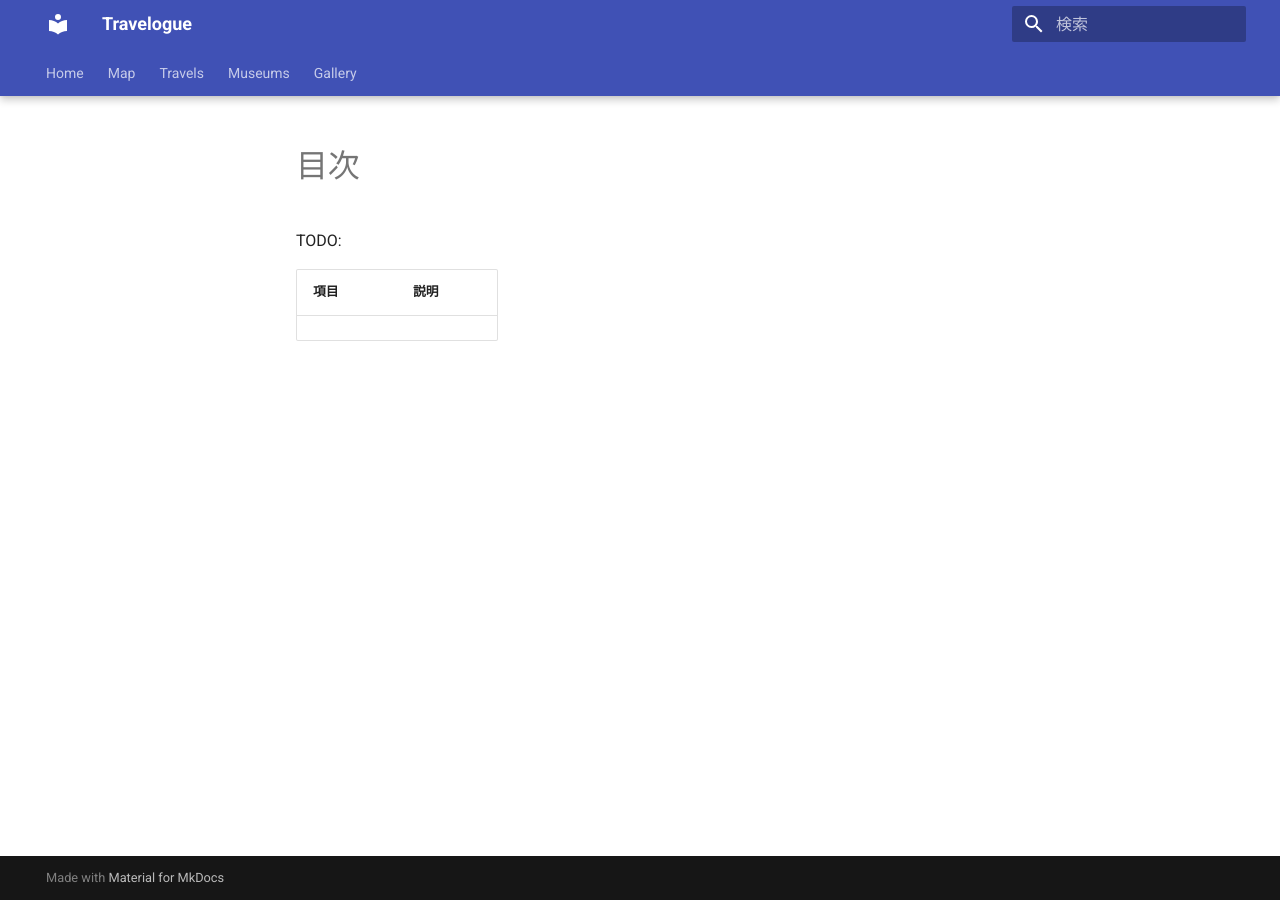
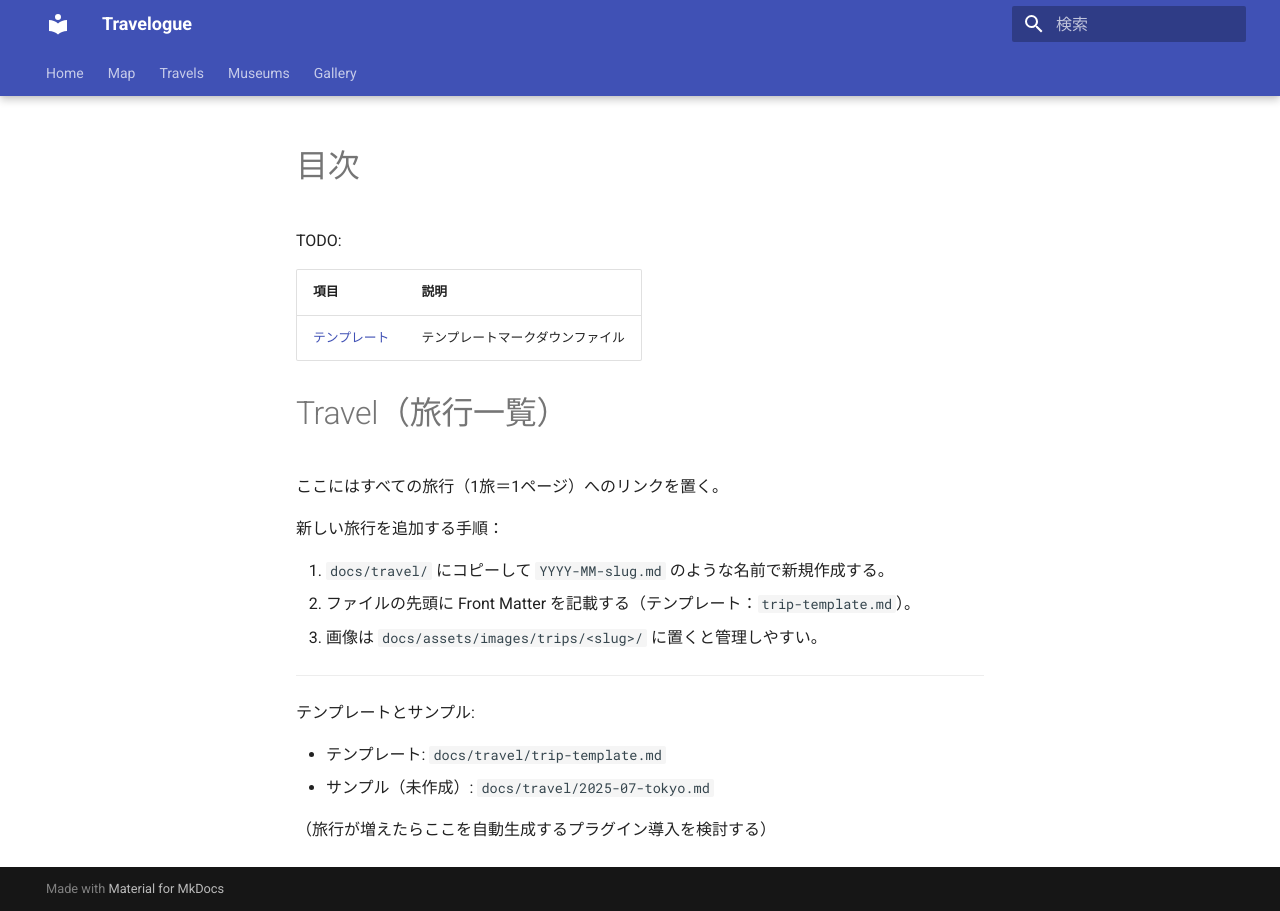
Before and after one commit to smofktn/Travelogue, an MkDocs documentation site: the page built from docs/Travel/index.md, in a window 1280 px wide. Built offline with MkDocs 1.6.1 and Material for MkDocs 9.7.7, drawn with Linux system fonts in a browser that asks for light colours.

Commit message:
[update][add]template追加．各tabのindexに追記

```diff
--- a/docs/Travel/index.md
+++ b/docs/Travel/index.md
@@ -3,4 +3,24 @@ TODO:
 
 |項目|説明|
 |-|-|
-|||
+|[テンプレート](./travel-template.md)|テンプレートマークダウンファイル|
+
+
+# Travel（旅行一覧）
+
+ここにはすべての旅行（1旅＝1ページ）へのリンクを置く。
+
+新しい旅行を追加する手順：
+
+1. `docs/travel/` にコピーして `YYYY-MM-slug.md` のような名前で新規作成する。
+2. ファイルの先頭に Front Matter を記載する（テンプレート：`trip-template.md`）。
+3. 画像は `docs/assets/images/trips/<slug>/` に置くと管理しやすい。
+
+---
+
+テンプレートとサンプル:
+
+- テンプレート: `docs/travel/trip-template.md`
+- サンプル（未作成）: `docs/travel/2025-07-tokyo.md`
+
+（旅行が増えたらここを自動生成するプラグイン導入を検討する）
```
Also changed, not shown: docs/Map/index.md (+17 -1 lines), docs/Map/map-template.md (added, +1 -0 lines), docs/Museum/index.md (+12 -1 lines), docs/Museum/museum-template.md (added, +32 -0 lines), docs/Travel/travel-template.md (added, +46 -0 lines).
